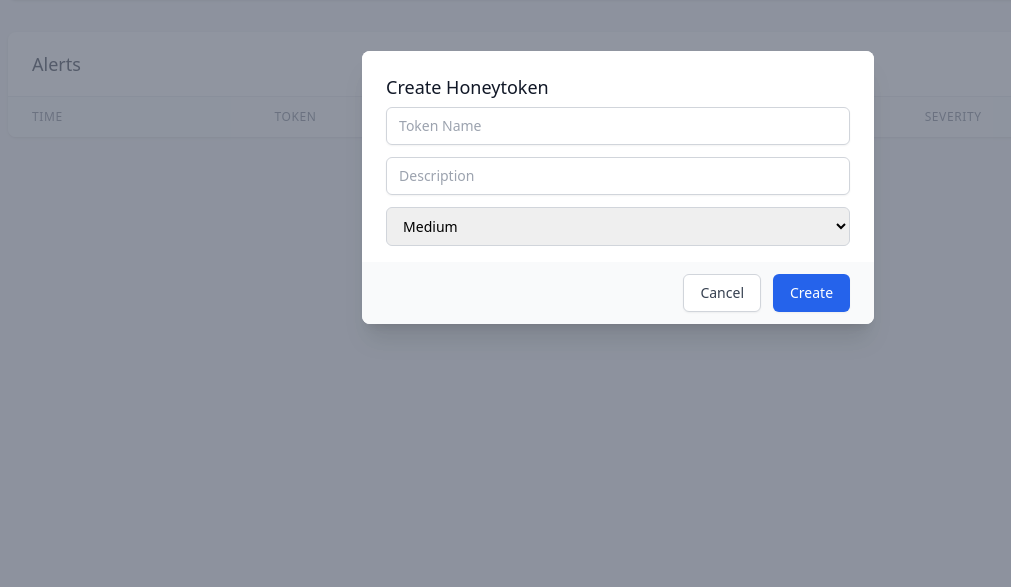
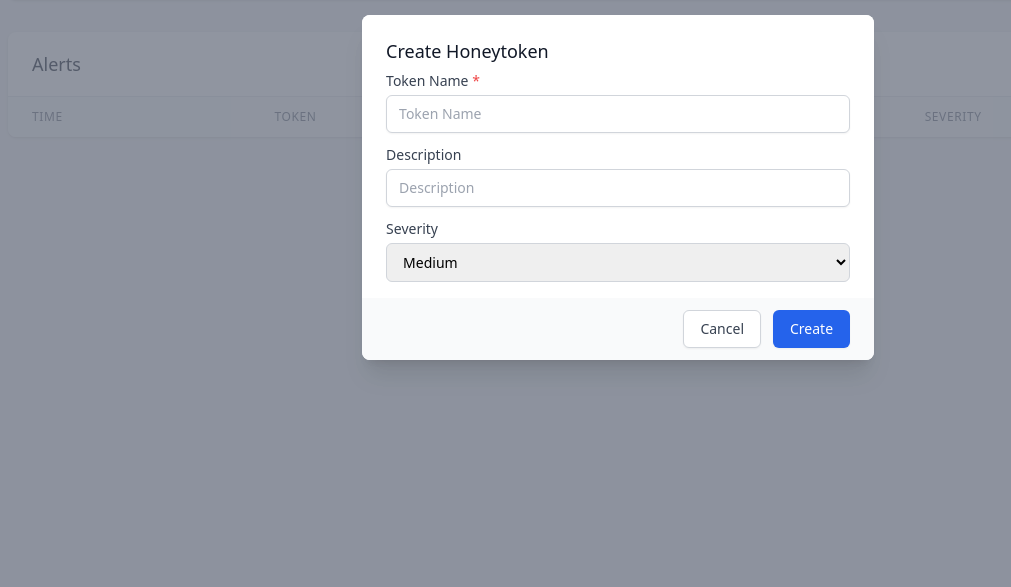
Before and after one commit to RavIndh11/Projects, a FastAPI app: page / in a window 1280 px wide, after a click on "Create Token". Shown: the part 213-800 px from the top of the page, without its empty margins (24-1035 px from the left). Run offline with FastAPI, Linux system fonts and the light colour scheme; data that the repository does not hold is empty; some libraries are stand-ins or nearby versions.

Commit message:
feat(ux): add explicit labels to Create Honeytoken modal
Co-authored-by: RavIndh11 <131895418+RavIndh11@users.noreply.github.com>

```diff
--- a/honeytoken_sentinel/templates/index.html
+++ b/honeytoken_sentinel/templates/index.html
@@ -97,9 +97,14 @@
                 <div class="bg-white px-4 pt-5 pb-4 sm:p-6 sm:pb-4">
                     <h3 class="text-lg leading-6 font-medium text-gray-900" id="modal-title">Create Honeytoken</h3>
                     <div class="mt-2">
-                        <input type="text" id="token-name" placeholder="Token Name" class="mt-1 block w-full border border-gray-300 rounded-md shadow-sm py-2 px-3 focus:outline-none focus:ring-blue-500 focus:border-blue-500 sm:text-sm">
-                        <input type="text" id="token-desc" placeholder="Description" class="mt-3 block w-full border border-gray-300 rounded-md shadow-sm py-2 px-3 focus:outline-none focus:ring-blue-500 focus:border-blue-500 sm:text-sm">
-                        <select id="token-severity" class="mt-3 block w-full pl-3 pr-10 py-2 text-base border border-gray-300 focus:outline-none focus:ring-blue-500 focus:border-blue-500 sm:text-sm rounded-md">
+                        <label for="token-name" class="block text-sm font-medium text-gray-700 mt-2">Token Name <span class="text-red-500">*</span></label>
+                        <input type="text" id="token-name" placeholder="Token Name" class="mt-1 block w-full border border-gray-300 rounded-md shadow-sm py-2 px-3 focus:outline-none focus:ring-blue-500 focus:border-blue-500 sm:text-sm" aria-required="true">
+
+                        <label for="token-desc" class="block text-sm font-medium text-gray-700 mt-3">Description</label>
+                        <input type="text" id="token-desc" placeholder="Description" class="mt-1 block w-full border border-gray-300 rounded-md shadow-sm py-2 px-3 focus:outline-none focus:ring-blue-500 focus:border-blue-500 sm:text-sm">
+
+                        <label for="token-severity" class="block text-sm font-medium text-gray-700 mt-3">Severity</label>
+                        <select id="token-severity" class="mt-1 block w-full pl-3 pr-10 py-2 text-base border border-gray-300 focus:outline-none focus:ring-blue-500 focus:border-blue-500 sm:text-sm rounded-md">
                             <option value="Low">Low</option>
                             <option value="Medium" selected>Medium</option>
                             <option value="High">High</option>
```
Also changed, not shown: .jules/palette.md.
